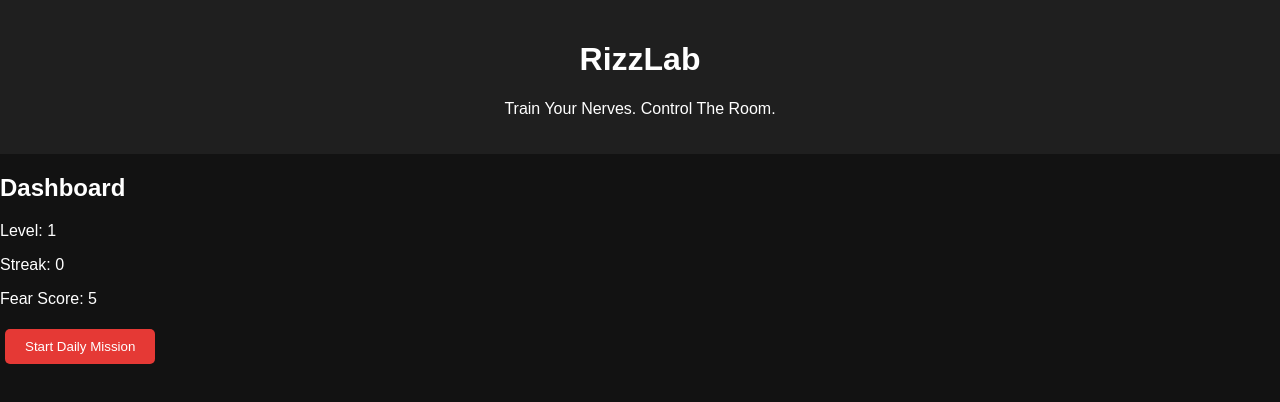
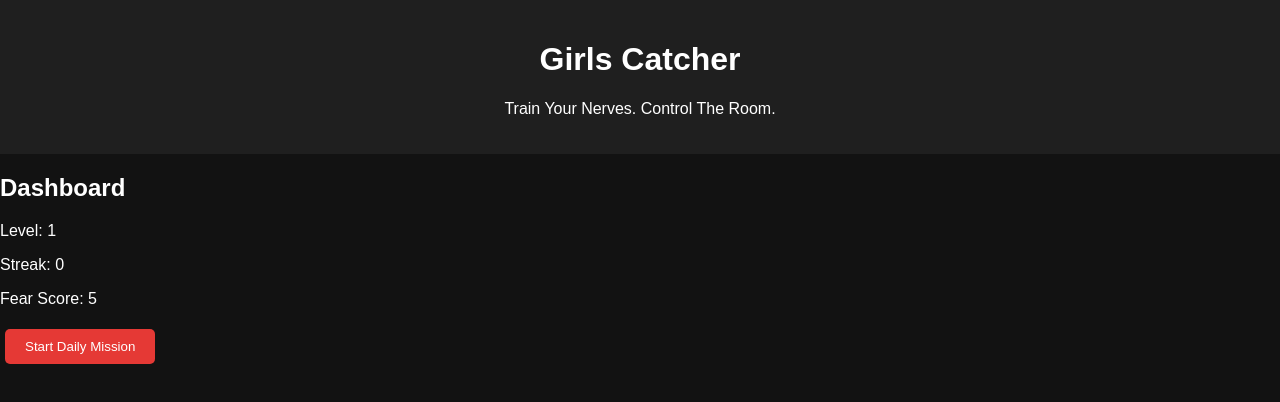
Before and after one commit to martin07-tech/Girls-catcher-, a plain HTML site: page index.html in a window 1280 px wide. Drawn offline with Linux system fonts and the light colour scheme.

Commit message:
Update index.html

```diff
--- a/index.html
+++ b/index.html
@@ -3,12 +3,13 @@
 <head>
 <meta charset="UTF-8">
 <meta name="viewport" content="width=device-width, initial-scale=1.0">
-<title>RizzLab</title>
+<title>Girls Catcher</title>
 <link rel="stylesheet" href="style.css">
 </head>
 <body>
+
 <header>
-    <h1>RizzLab</h1>
+  <h1>Girls Catcher</h1>
   <p>Train Your Nerves. Control The Room.</p>
 </header>
 
```
Lines whose indentation alone changed are shown as unchanged.
